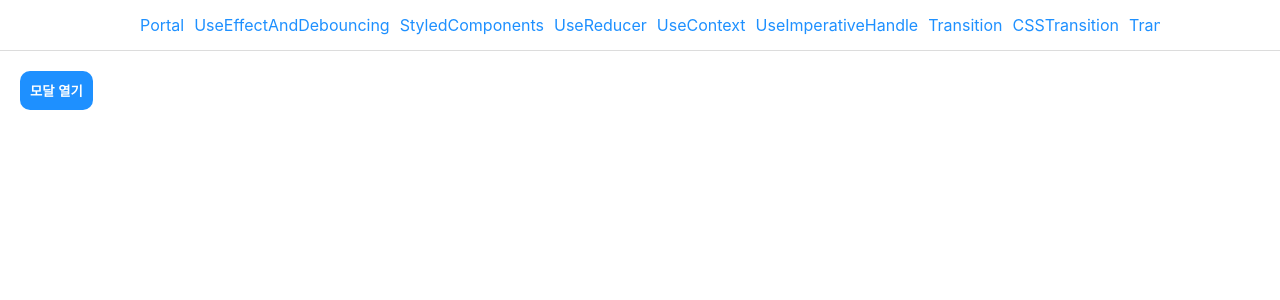
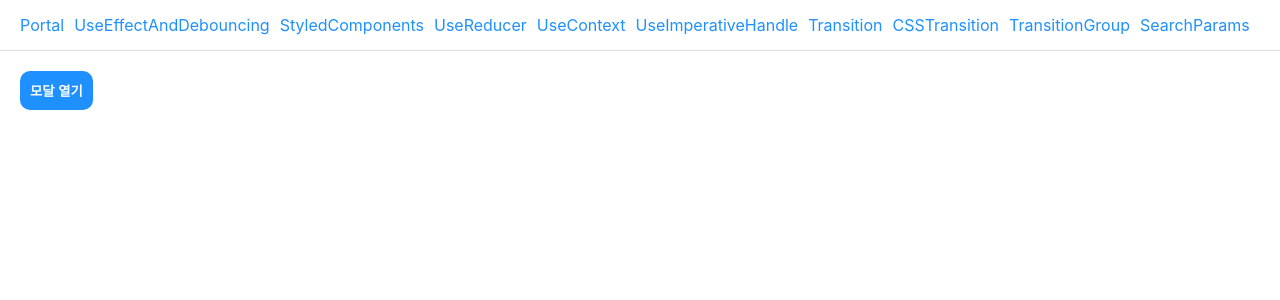
Before and after one commit to socratone/react-advanced, a React (Create React App) app: page / in a window 1280 px wide. Shown: the top 300 px of the page. Built offline with nearby package versions, Linux system fonts and the light colour scheme.

Commit message:
style: nav max-width 수정

```diff
--- a/src/components/layout/MainNav/index.tsx
+++ b/src/components/layout/MainNav/index.tsx
@@ -18,7 +18,6 @@ const Container = styled.header`
 `;
 
 const Nav = styled.nav`
-  max-width: 1000px;
   margin: 0 auto;
   height: 100%;
   display: flex;
```
